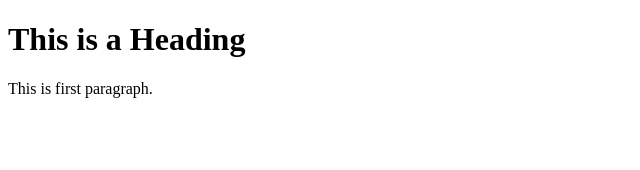
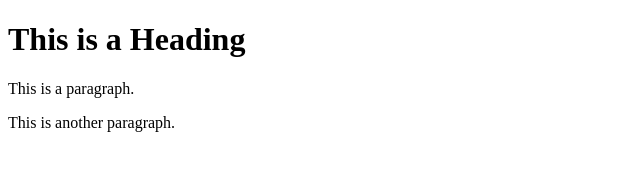
Before and after one commit to matayyy/learning-git, a plain HTML site: page index.html in a window 1280 px wide. Shown: the whole page, without its empty margins (0-640 px from the left). Drawn offline with Linux system fonts and the light colour scheme.

Commit message:
added antoher p tag

```diff
--- a/index.html
+++ b/index.html
@@ -6,7 +6,8 @@
 <body>
 
 <h1>This is a Heading</h1>
-<p>This is first paragraph.</p>
+<p>This is a paragraph.</p>
+<p>This is another paragraph.</p>
 
 </body>
 </html>
```
